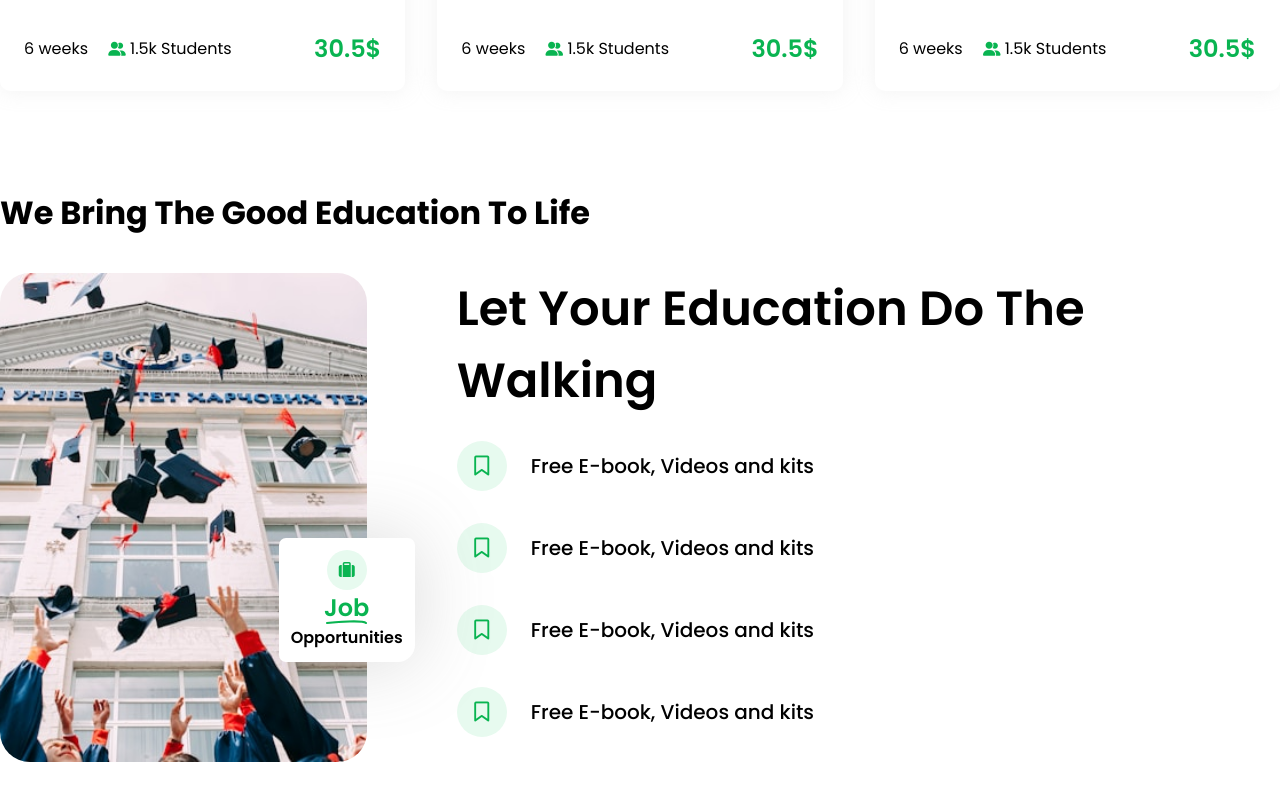
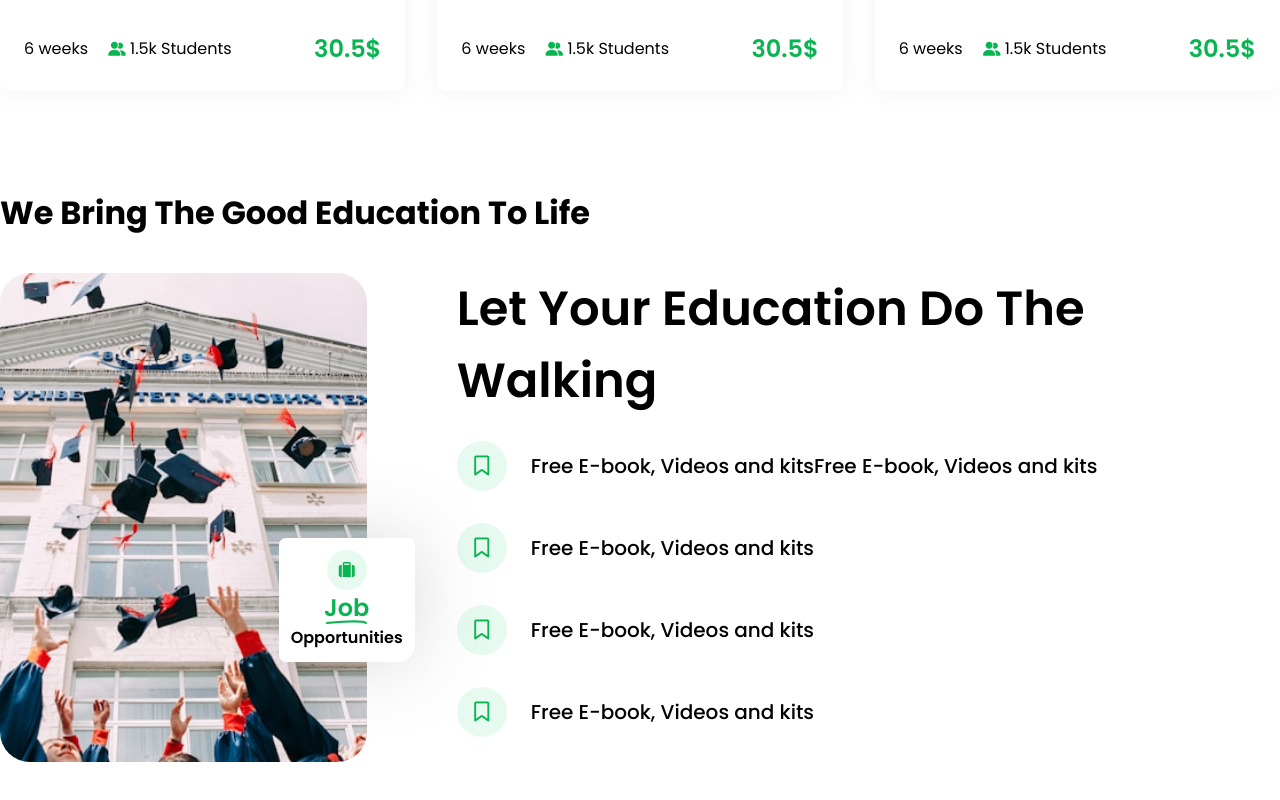
Before and after one commit to eminazeroglu/tailwind-site, a plain HTML site: page index.html in a window 1280 px wide. Shown: the part 3218-4018 px from the top of the page. Drawn offline with nearby package versions, Linux system fonts and the light colour scheme.

Commit message:
fix: span

```diff
--- a/index.html
+++ b/index.html
@@ -508,6 +508,7 @@
                                 <i class="fa-regular fa-bookmark"></i>
                             </span>
                             <span>Free E-book, Videos and kits</span>
+                            <span>Free E-book, Videos and kits</span>
                         </div>
                         <div class="flex items-center text-[20px] font-medium">
                             <span class="size-[50px] bg-primaryLight text-primary rounded-full flex items-center justify-center mr-[24px]">
```
